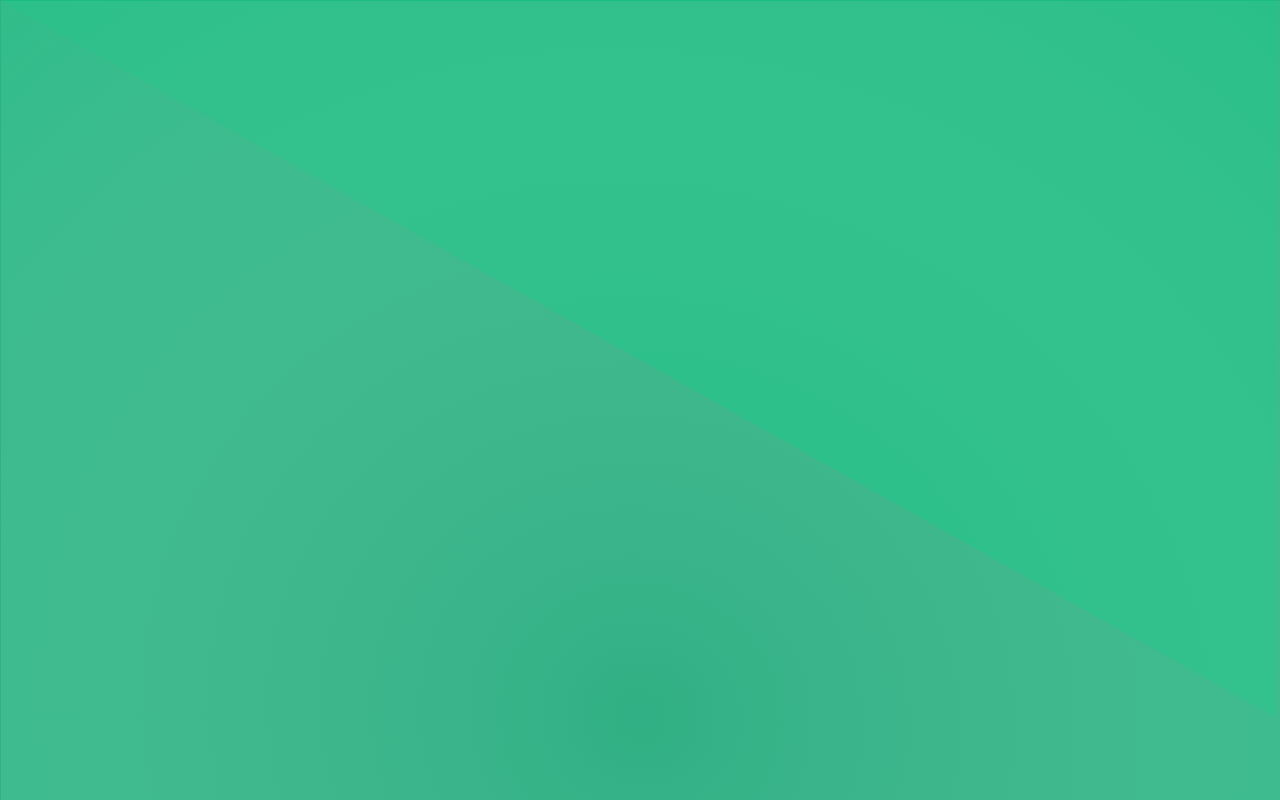
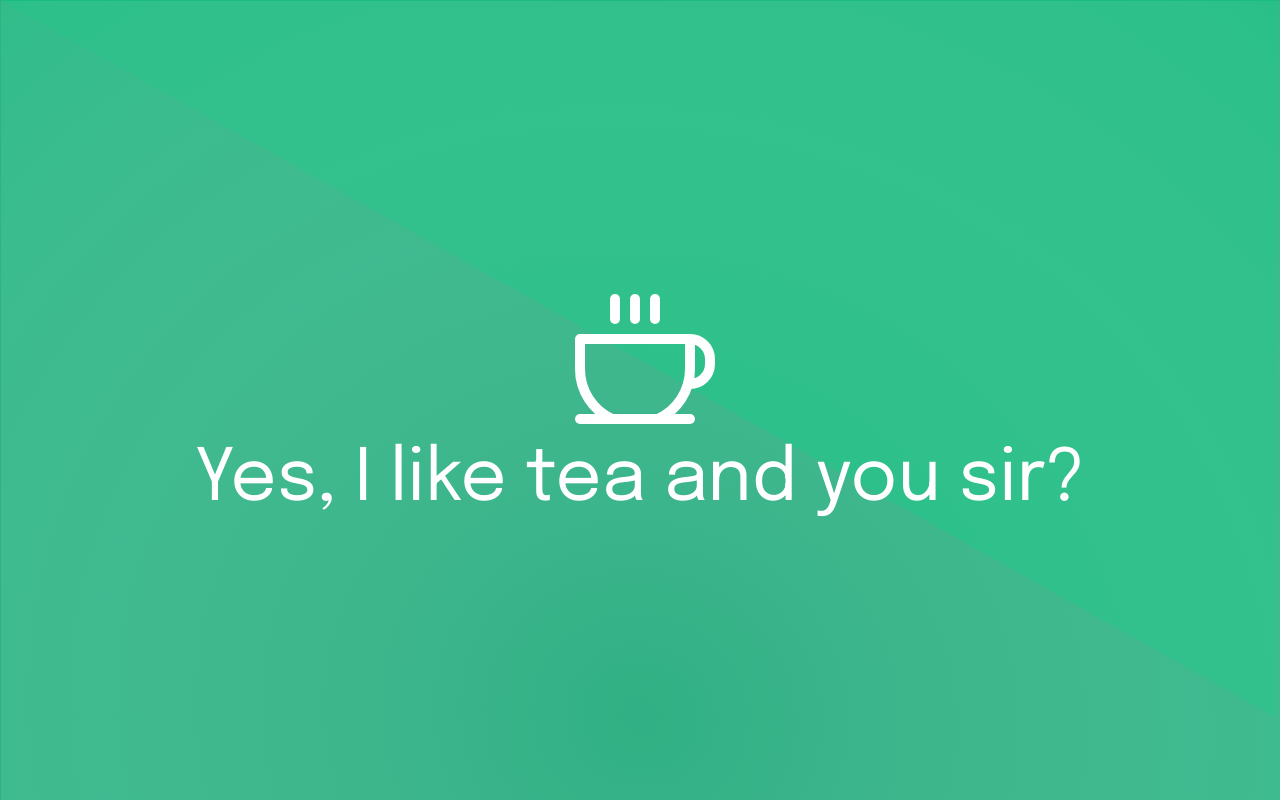
Before and after one commit to irahel/Trybe-Github-Evaluator-Front, a React (Vite) app: page /418 in a window 1280 px wide. Before the commit this address had no page. Built offline with nearby package versions, Linux system fonts and the light colour scheme.

Commit message:
feat: implementing /tea route

```diff
--- a/src/main.tsx
+++ b/src/main.tsx
@@ -1,6 +1,7 @@
 import React from 'react'
 import ReactDOM from 'react-dom/client'
 import App from './routes/App'
+
 
 {/*TODO: error page*/}
 {/*TODO: teapot*/}
--- a/src/routes/App.tsx
+++ b/src/routes/App.tsx
@@ -1,6 +1,7 @@
 import ReactDOM from "react-dom/client";
 import { BrowserRouter, Route, Routes } from 'react-router-dom';
 import { Home } from './Home';
+import { Tea } from './Tea'
 import { Profile }  from './Profile';
 import '../styles/main.css';
 
@@ -11,11 +12,10 @@ export default function App() {
           <Route index element={<Home />} />
           <Route path="home" element={<Home />} />
           <Route path="aval" element={<Profile />} />
+          <Route path="tea"  element={<Tea />} />
+          <Route path="418"  element={<Tea />} />
           {/*<Route path="*" element={<NoMatch />} />*/}
       </Routes>
     </BrowserRouter>
   )
 }
-
-const root = ReactDOM.createRoot(document.getElementById('root') as HTMLElement);
-root.render(<App />);
--- /dev/null
+++ b/src/routes/Tea.tsx
@@ -0,0 +1,30 @@
+import { Coffee } from "phosphor-react";
+import '../styles/main.css';
+import AOS from "aos";
+import "aos/dist/aos.css";
+import { useEffect } from "react";
+
+export function Tea() {
+    useEffect(() => {
+        AOS.init();
+        AOS.refresh();
+      }, []);
+
+    return (
+        <div
+
+                    data-aos-duration="1000"
+        className='flex flex-col justify-center items-center h-screen'>
+            <Coffee
+            data-aos="fade-right"
+            data-aos-duration="1500"
+            size={160} color="white"/>
+            <h1
+            data-aos="fade-left"
+            data-aos-duration="1500"
+            className="text-medium text-7xl text-white">
+            Yes, I like tea and you sir?
+            </h1>
+        </div>
+    )
+}
```
Also changed, not shown: src/routes/Profile.tsx (+5 -2 lines).
